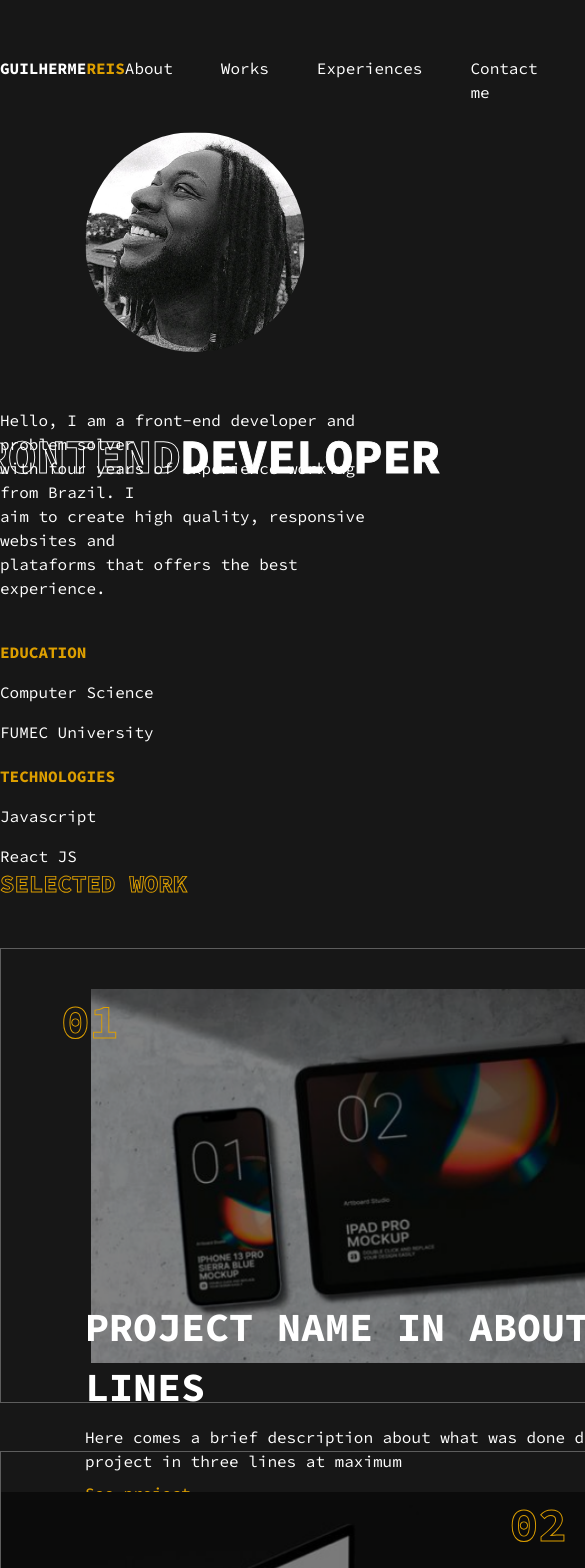
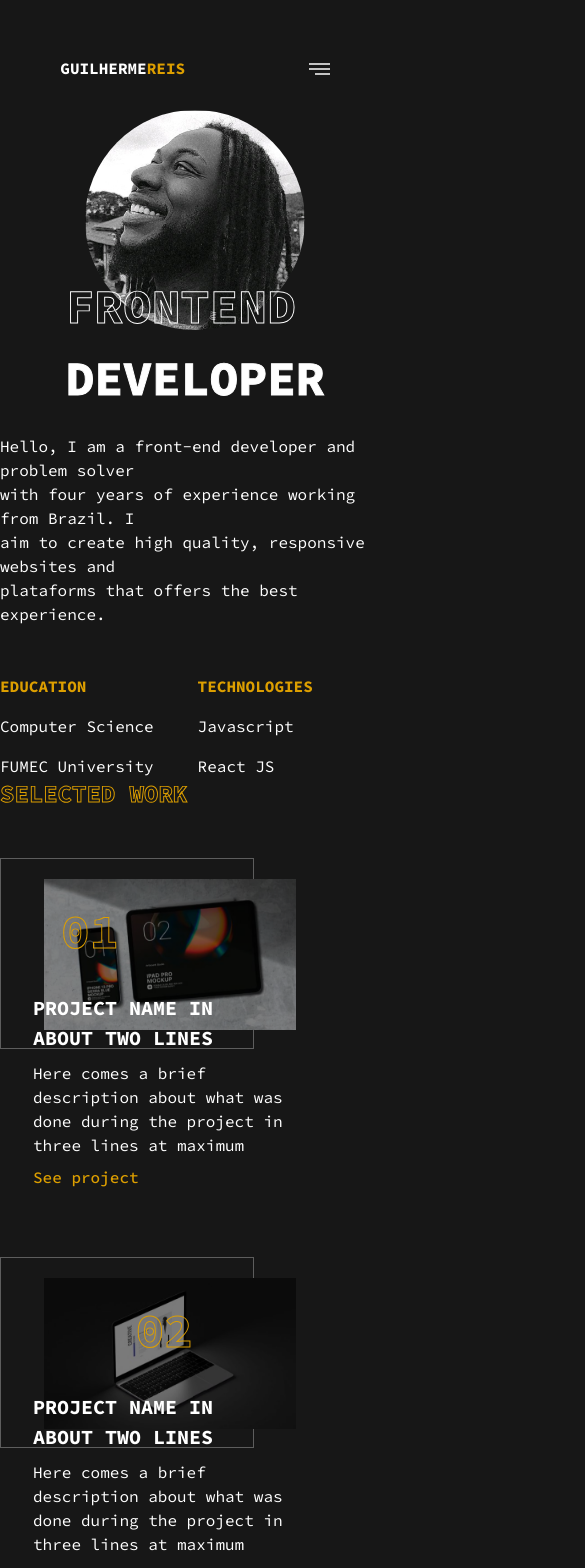
Before and after one commit to Guilherme1067/MyPortio, a React (Vite) app: page / in a window 390 px wide. Shown: the top 1568 px of the page, 585 px wide, since content can reach past the window. Built offline with nearby package versions, Linux system fonts and the light colour scheme.

Commit message:
partial mobile

```diff
--- a/src/App.tsx
+++ b/src/App.tsx
@@ -8,7 +8,7 @@ import { Works } from "./components/Works"
 function App() {
 
   return (
-    <div className="font-body animate-show">
+    <div className="font-body animate-show ">
       <Header />
       <Info />
       <Works />
--- a/src/components/Contact.tsx
+++ b/src/components/Contact.tsx
@@ -7,7 +7,7 @@ interface ContactMeContainer {
 
 function ContactMeContainer({ children }: ContactMeContainer) {
   return (
-    <div id="Contact me" className="bg-black-dark flex flex-col gap-10 border-b-[0.5px] border-border-gray pb-[68px] mb-[84px] pt-32 pl-44 ">
+    <div id="Contact me" className="bg-black-dark flex flex-col gap-10 border-b-[0.5px] border-border-gray pb-[68px] mb-[84px] pt-32 pl-0 sm:pl-44">
       {children}
     </div>
   )
@@ -17,16 +17,16 @@ function ContactMeLeftSide() {
   return (
     <div className="flex gap-2 flex-col">
       < h1 className="jobs text-3xl font-bold" > CONTACT ME</h1 >
-      <p className=" text-white">Have a project in mind? <br />Reach out to me anytime.</p>
+      <p className=" text-white text-sm">Have a project in mind? <br />Reach out to me anytime.</p>
     </div >
   )
 }
 
 function ContactMeRightSide() {
   return (
-    <div className="flex items-center justify-between">
-      <p className=" text-white text-3xl" >guilherme1067@hotmail.com</p>
-      <a href="#About" className="text-yellow  hover:animate-pulse font-semibold flex gap-3 items-center cursor-pointer pr-40" title="Back to the Top(Icon to go back up to the first section of the page)" >
+    <div className="flex sm:flex-row flex-col sm:items-center  justify-between gap-12">
+      <p className=" text-white sm:text-3xl text-xl" >guilherme1067@hotmail.com</p>
+      <a href="#About" className="text-yellow hover:animate-pulse font-semibold flex gap-3 items-center cursor-pointer pr-40" title="Back to the Top(Icon to go back up to the first section of the page)" >
         Back to the top
         <img className='w-4 h-4 cursor-pointer' src={BackUpIcon} alt="Icon to go back to the first page section" />
       </a>
--- a/src/components/Experiences.tsx
+++ b/src/components/Experiences.tsx
@@ -33,11 +33,11 @@ const jobs = [{
 
 function JobsInfo() {
   return (
-    <div className="flex flex-col gap-10" >
+    <div className="flex flex-col gap-10 sm:pt-24" >
 
       {jobs.map(job => {
         return (
-          <div className="flex border-solid border-b-[0.5px] border-white items-center border-border-gray pb-10  gap-20 ">
+          <div className="flex flex-row  border-solid border-b-[0.5px] border-white items-center border-border-gray pb-10 gap-20 ">
             <span className="text-white">{job.period}</span>
             <div >
               <p className="text-white text-[40px]">{job.name}</p>
@@ -52,9 +52,9 @@ function JobsInfo() {
 
 function ExperiencesContainer({ children }: ExperienceContainerProps) {
   return (
-    <div id="Experiences" className=" bg-black-dark pt-16 pl-44 ">
-      <div className=" flex-col flex">
-        <div className=" flex justify-between pr-44">
+    <div id="Experiences" className=" bg-black-dark pl-0 sm:pl-44 width-[100vw] ">
+      <div className=" flex flex-col">
+        <div className=" flex flex-col sm:flex-row justify-between pr-44">
           {children}
         </div>
       </div>
@@ -64,7 +64,7 @@ function ExperiencesContainer({ children }: ExperienceContainerProps) {
 
 function ExperienceDescription() {
   return (
-    <div className="flex gap-2 flex-col">
+    <div className="flex gap-2 flex-col pt-16 sm:pt-24">
       <h1 className="jobs text-3xl font-bold">EXPERIENCES</h1>
       <p className="text-xl text-white">since 2019, I have helped <br /> many clients build great <br />websites in several<br /> market fields. </p>
     </div>
--- a/src/components/Header.tsx
+++ b/src/components/Header.tsx
@@ -12,7 +12,7 @@ interface HeaderContainerProps {
 const arrayOfLinks = ["About", "Works", "Experiences", "Contact me"]
 function NavLinks() {
   return (
-    <nav className="text-base text-white flex gap-12">
+    <nav className="hidden sm:flex text-base text-white  gap-12">
       {arrayOfLinks.map(link => {
         return (
           <div className='hover:border-b-[2px] rounded-sm hover:animate-pulse border-yellow '>
@@ -38,7 +38,7 @@ function HeaderSocialMediaIcons() {
   return (
     <ul className="flex items-center sm:flex sm:gap-6">
       <li className='group '>
-        <img className="md:hidden inline cursor-pointer" src={menu} />
+        <img className="inline sm:hidden cursor-pointer" src={menu} />
         <a className="hidden md:inline" href="https://www.linkedin.com/in/guireiss/" target="_blank">
           <img title="Link para o linkedin (link externo)" src={linkedinIcon} alt="linkedin logo" />
         </a>
--- a/src/components/Info.tsx
+++ b/src/components/Info.tsx
@@ -20,28 +20,28 @@ function InfoContainer({ children }: InfoContainerProps) {
 function PhotoAndTitle() {
   return (
     <>
-      <img className="md:w-[418px] md:h-[418px] w-[220px] h-[220px] rounded-full mt-7" src={mySelf} />
-      <p className=" absolute top-[420px] info text-[48px] md:text-[7.5rem] font-extrabold after:content-['DEVELOPER'] after:text-white">FRONTEND</p>
+      <img className="sm:w-[418px] sm:h-[418px] w-[220px] h-[220px] rounded-full mt-7" src={mySelf} />
+      <p className=" absolute top-[270px] sm:top-[420px]  info text-[48px] sm:text-[7.5rem] font-extrabold after:flex sm:flex after:content-['DEVELOPER'] after:text-white">FRONTEND</p>
     </>
   )
 }
 
 function DescriptionContainer({ children }: InfoContainerProps) {
   return (
-    <div className=' pt-14 flex md:flex-row flex-col md:gap-60 gap-10 '>
+    <div className=' pt-14 flex sm:flex-row flex-col sm:gap-60 gap-12 '>
       {children}
     </div>
   )
 }
 
 function Description() {
-  return <p className=' text-white '>Hello, I am a front-end developer and problem solver <br /> with four years of experience working from Brazil.
+  return <p className=' text-white mt-12 sm:mt-0'>Hello, I am a front-end developer and problem solver <br /> with four years of experience working from Brazil.
     I <br /> aim to create high quality, responsive websites and <br />plataforms that offers the best experience. </p>
 
 }
 function Education() {
   return (
-    <div className='flex flex-col gap-5 md:gap-16 md:flex-row'>
+    <div className='flex gap-11  sm:gap-16 sm:flex-row'>
       <div className='flex flex-col gap-4'>
         <p className='text-yellow font-bold'>EDUCATION</p>
         <p className='text-white'>Computer Science</p>
--- a/src/components/Works.tsx
+++ b/src/components/Works.tsx
@@ -16,11 +16,11 @@ interface WorksContainerProps {
 
 function RightSideProjectBox({ src, number, name, description, link }: ProjectBox) {
   return (
-    <div className="hover:animate-pulse mb-12 relative w-[628px] h-[455px] md:w-[530px] md:h-[403px] border-[0.5px]  border-border-gray md:left-[50%]">
-      <img className='absolute top-[40px] md:right-[90px]' src={src} />
+    <div className="hover:animate-pulse mb-40 sm:mb-0 relative sm:w-[628px] sm:h-[455px] w-[254px] h-[191px] border-[0.5px]  border-border-gray md:left-[50%]">
+      <img className='absolute  top-[20px] left-[43px] sm:left-[-88px] sm:top-[40px] sm:right-[90px]' src={src} />
       <span className='absolute right-[60px] top-[48px] font-extrabold text-5xl jobs'>{number}</span>
-      <div className='relative top-[348px] left-[84px]top-[128px] md:top-[103px] right-[336px] flex flex-col gap-2'>
-        <p className='font-bold text-[40px] text-white max-w-[360px]'>{name}</p>
+      <div className='relative top-[134px] left-[32px] sm:top-[128px] sm:left-[-315px] flex flex-col gap-2'>
+        <p className='font-bold text-[20px] sm:text-[40px] max-w-[250px] sm:max-w-[360px] text-white'>{name}</p>
         <span className='text-base text-white'>{description}</span>
         <a href="" className='text-yellow text-base font-medium'>See project</a>
       </div>
@@ -30,12 +30,12 @@ function RightSideProjectBox({ src, number, name, description, link }: ProjectBo
 
 function LeftSideProjectBox({ src, number, name, description, link }: ProjectBox) {
   return (
-    <div className="hover:animate-pulse relative w-[628px] h-[455px] md:w-[530px] md:h-[403px] border-[0.5px]  border-border-gray ">
-      <img className='absolute top-[40px] left-[90px]' src={src} />
+    <div className="mb-40 sm:mb-0 hover:animate-pulse relative sm:w-[628px] sm:h-[455px] w-[254px] h-[191px] border-[0.5px]  border-border-gray ">
+      <img className='absolute top-[20px] sm:top-[40px] left-[43px] sm:left-[90px]' src={src} />
       <span className='absolute left-[60px] top-[48px] font-extrabold text-5xl jobs'>{number}</span>
-      <div className='relative top-[348px] left-[84px] md:left-[498px] md:top-[100px]  flex flex-col gap-2'>
-        <p className='font-bold text-[40px] text-white '>{name}</p>
-        <span className='text-base text-white '>{description}</span>
+      <div className='relative  top-[134px] left-[32px] sm:left-[498px] md:top-[100px]  flex flex-col gap-2'>
+        <p className='font-bold text-[20px] sm:text-[40px] max-w-[250px] sm:max-w-[360px] text-white '>{name}</p>
+        <span className='text-base max-w-[345px] text-white '>{description}</span>
         <a href="#" className='text-yellow text-base font-medium'>See project</a>
       </div>
     </div>
@@ -44,7 +44,7 @@ function LeftSideProjectBox({ src, number, name, description, link }: ProjectBox
 
 function WorksContainer({ children }: WorksContainerProps) {
   return (
-    <div id="Works" className='flex flex-col gap-12 md:pt-20 md:px-44 sm:p-0  '>
+    <div id="Works" className='flex flex-col mb-16 gap-12 md:pt-20 md:px-44 sm:p-0  '>
       {children}
     </div>
   )
```
